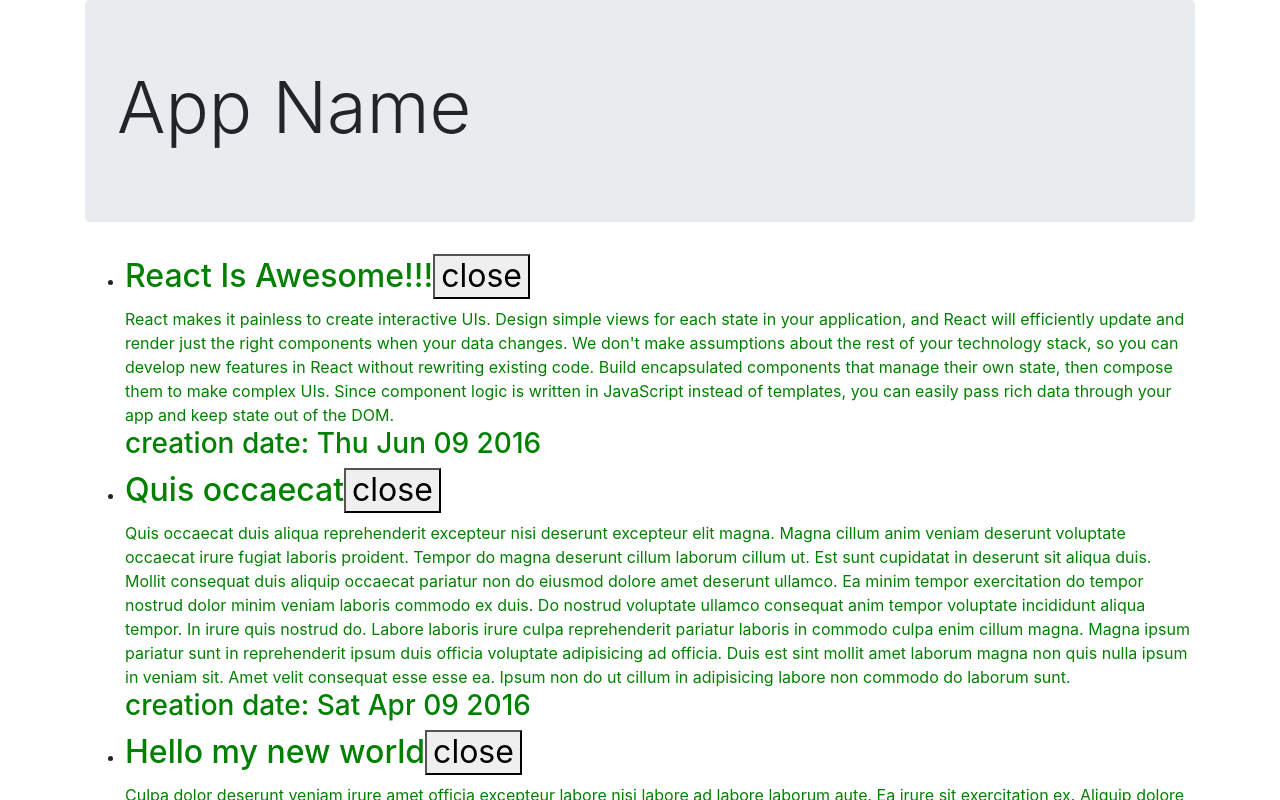
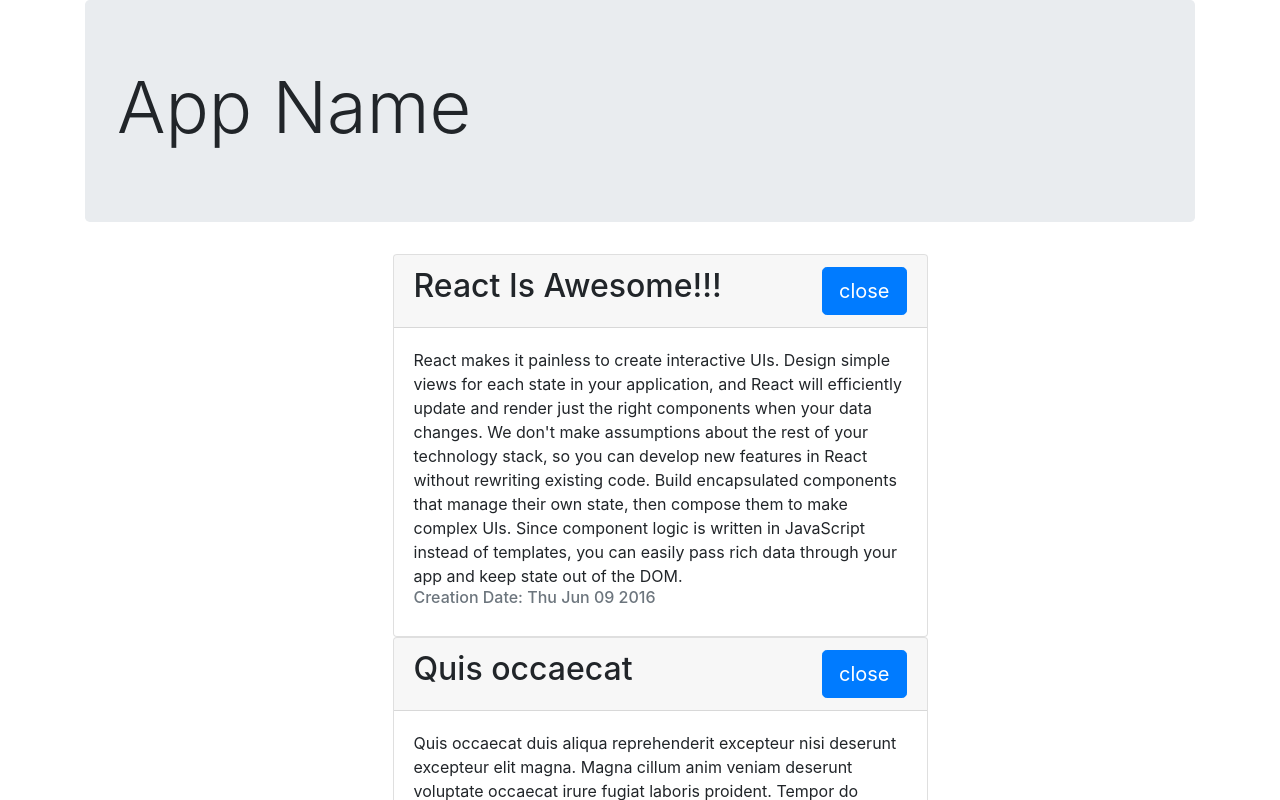
Before and after one commit to SkyPeer/react, a React (Create React App) app in the folder app/: page / in a window 1280 px wide. Shown: the top 800 px of the page. Built offline with nearby package versions, Linux system fonts and the light colour scheme; the HTML template or start-up script is replaced by a standard one.

Commit message:
reactjs update style

```diff
--- a/app/src/components/Article.js
+++ b/app/src/components/Article.js
@@ -8,18 +8,28 @@
     render() {
         // console.log('THIS:', this);
         const {article} = this.props;
+        const style = {width: '50%'};
         console.log('----- Article Props', this.props);
-        const body = this.state.isOpen && <section>{article.text}</section>;
+        const body = this.state.isOpen && <section className="card-text">{article.text}</section>;
         return (
-            <div className='hello' style={{color: 'green'}}>
+            <div className="card mx-auto" style = {style}>
+                <div className="card-header">
                 <h2>
                     {article.title}
-                    <button onClick={this.handleClick}>close</button>
+                    <button onClick={this.handleClick} className="btn btn-primary btn-lg float-right">
+                        {this.state.isOpen ? 'close' : 'open'}
+                    </button>
                 </h2>
-                {body}
-                <h3>creation date: {(new Date(article.date)).toDateString()}</h3>
-                    </div>
-                )
+                </div>
+                <div className="card-body">
+                    {body}
+                    <h6 className="text-capitalize text-muted">
+                        creation date: {(new Date(article.date)).toDateString()}
+                    </h6>
+
+                </div>
+            </div>
+            )
         }
 /*
         handleClick = function () {
--- a/app/src/components/ArticleList.js
+++ /dev/null
@@ -1,13 +0,0 @@
-import React from 'react';
-import Article from './Article'
-
-export default function ArticleList({ articles }) {
-    const articleElements = articles.map(article =>
-        <li key = {article.id} class="li fromArticleList.js"><Article article = {article}/></li>
-    );
-        return (
-            <ul class="fromArticleList.js">
-        {articleElements}
-            </ul>
-    )
-}
--- /dev/null
+++ b/app/src/components/ArticleList/index.js
@@ -0,0 +1,16 @@
+import React from 'react';
+import Article from '../Article'
+import './style.css'
+
+export default function ArticleList({ articles }) {
+    const articleElements = articles.map(article =>
+        <li key = {article.id} class="li fromArticleList.js" className="article-list__li">
+            <Article article = {article}/>
+        </li>
+    );
+    return (
+        <ul class="fromArticleList.js">
+            {articleElements}
+        </ul>
+    )
+}
--- /dev/null
+++ b/app/src/components/ArticleList/style.css
@@ -0,0 +1,3 @@
+.article-list__li {
+    list-style: none;
+}
```
